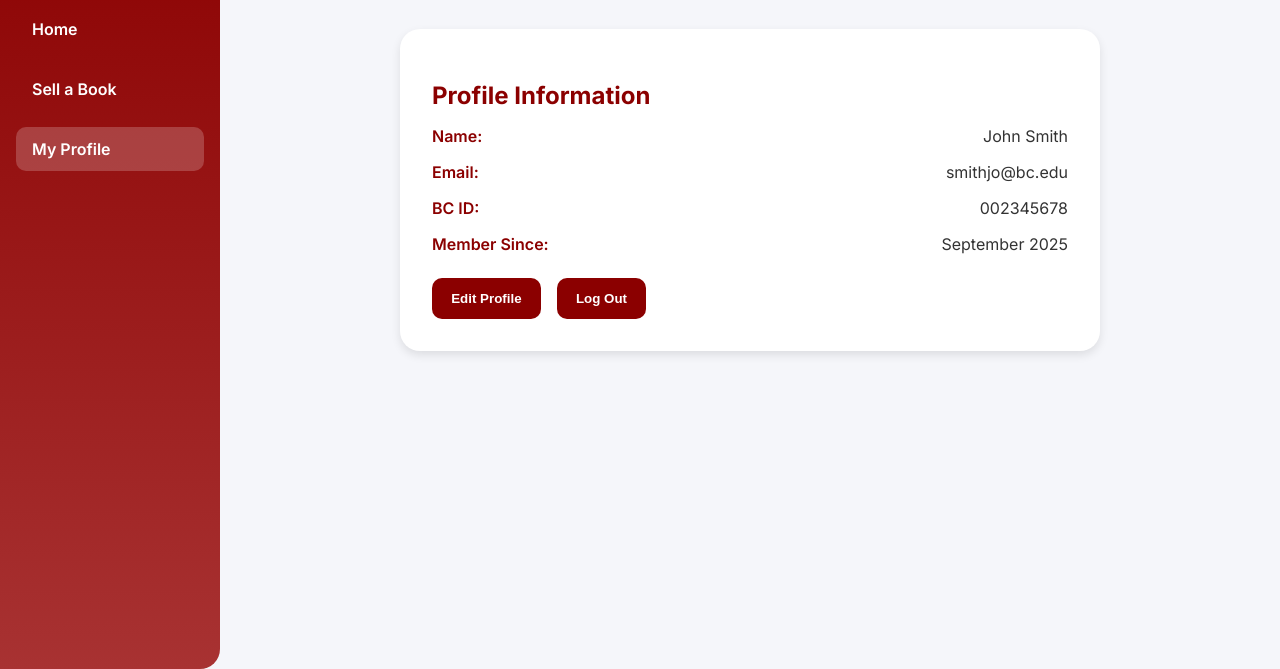
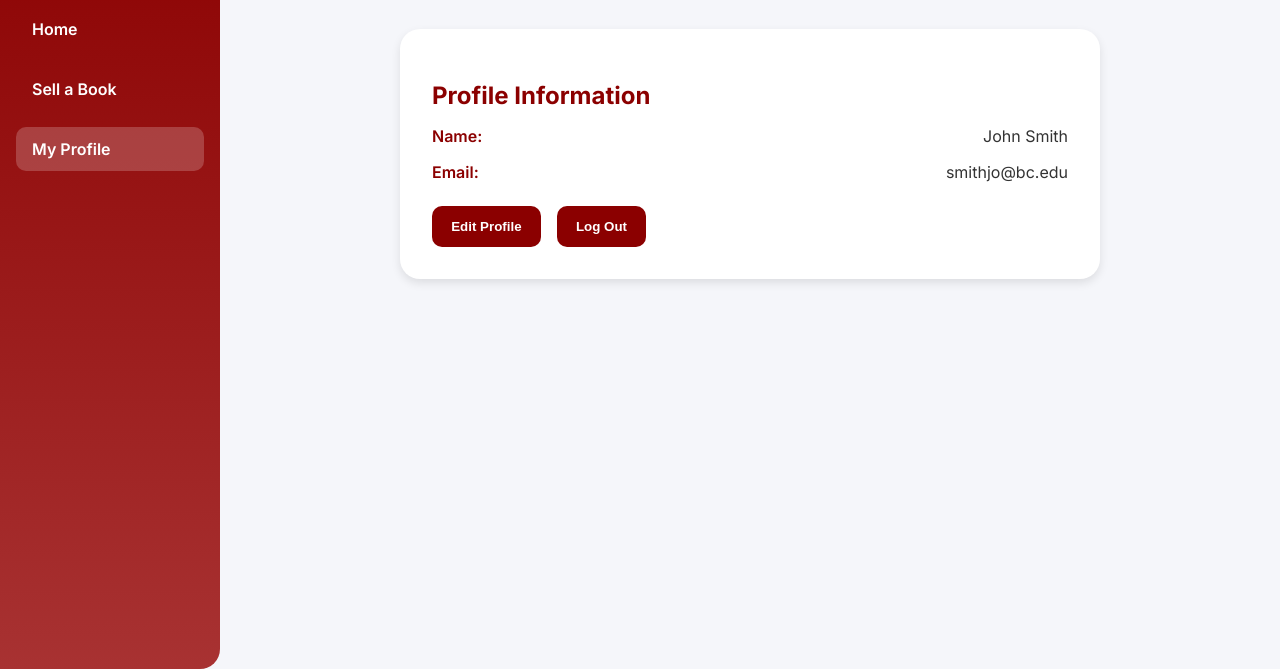
Before and after one commit to vic-ganson/BCBookSwap, a plain HTML site: page main/resources/templates/account.html in a window 1280 px wide. Shown: the part 131-800 px from the top of the page. Drawn offline with Linux system fonts and the light colour scheme.

Commit message:
Update account.html

```diff
--- a/main/resources/templates/account.html
+++ b/main/resources/templates/account.html
@@ -51,8 +51,6 @@
         <div class="profile-info">
           <div><label>Name:</label><span>John Smith</span></div>
           <div><label>Email:</label><span>smithjo@bc.edu</span></div>
-          <div><label>BC ID:</label><span>002345678</span></div>
-          <div><label>Member Since:</label><span>September 2025</span></div>
         </div>
 
         <div class="profile-actions">
```
